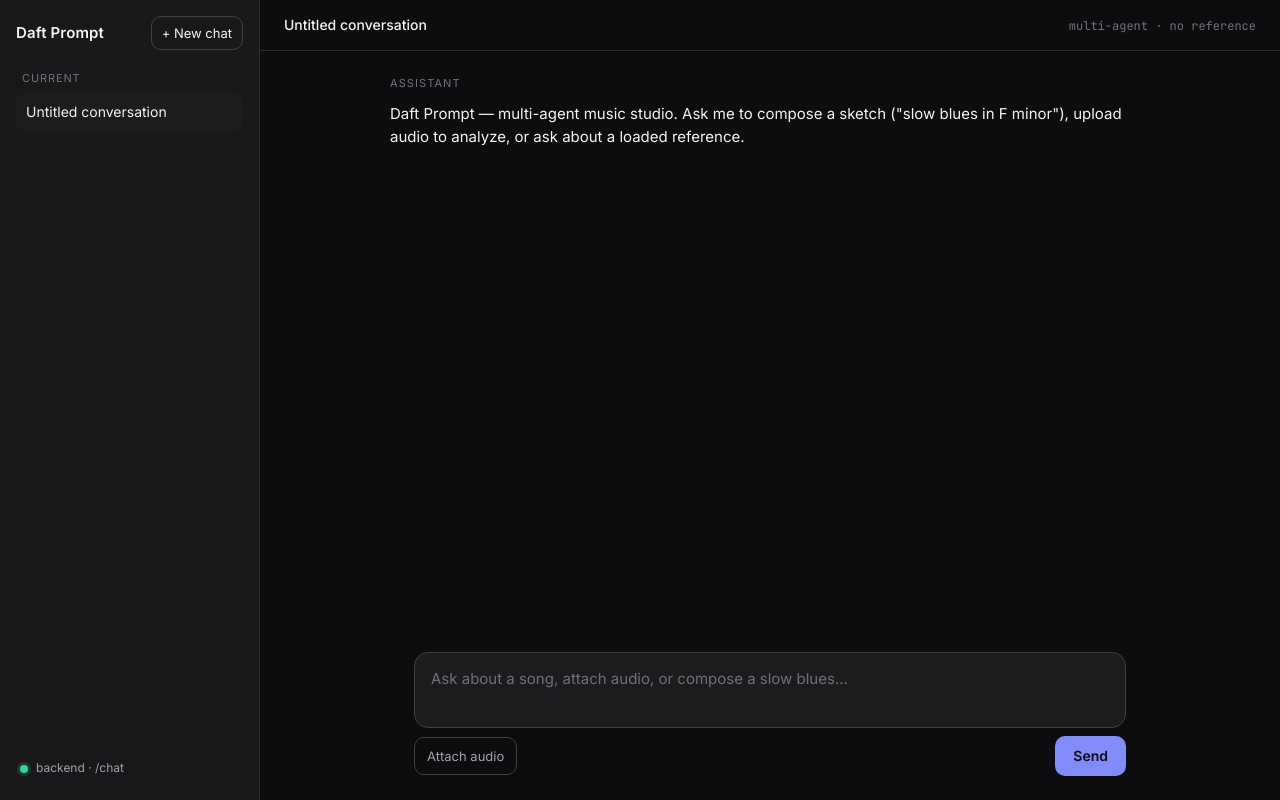
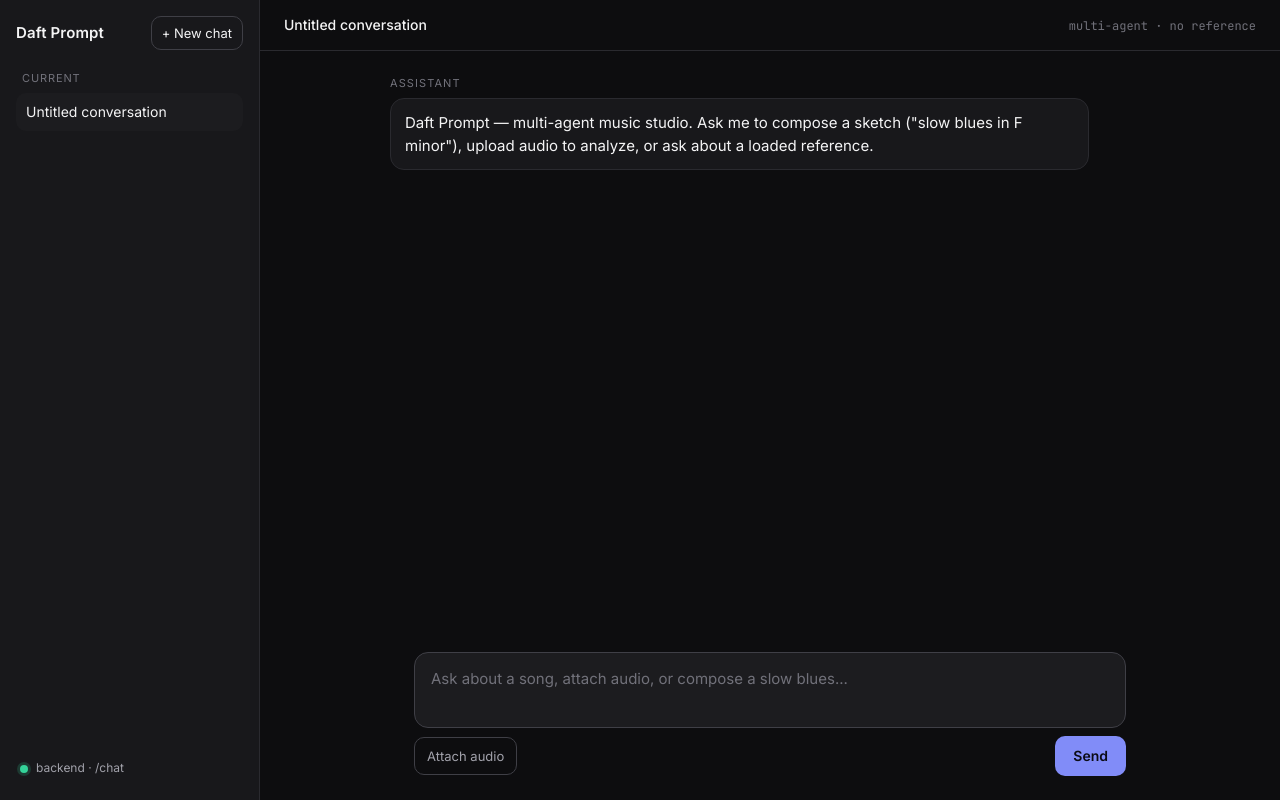
Before and after one commit to anatissera/Daft-Prompt, a Next.js app in the folder apps/web/: page / in a window 1280 px wide. Built offline with nearby package versions, Linux system fonts and the light colour scheme.

Commit message:
style(web): wrap assistant messages in their own bubble

```diff
--- a/apps/web/app/globals.css
+++ b/apps/web/app/globals.css
@@ -222,7 +222,16 @@ code, pre, .mono { font-family: var(--font-mono); }
   max-width: 80%;
 }
 
-.chat-message-assistant p { padding: 4px 0; color: var(--text); }
+.chat-message-assistant { align-items: flex-start; }
+.chat-message-assistant p {
+  background: var(--bg-elev);
+  border: 1px solid var(--border);
+  border-radius: var(--radius-lg);
+  padding: 12px 14px;
+  align-self: flex-start;
+  max-width: 92%;
+  color: var(--text);
+}
 
 .chat-message-system p {
   font-size: 13px;
```
